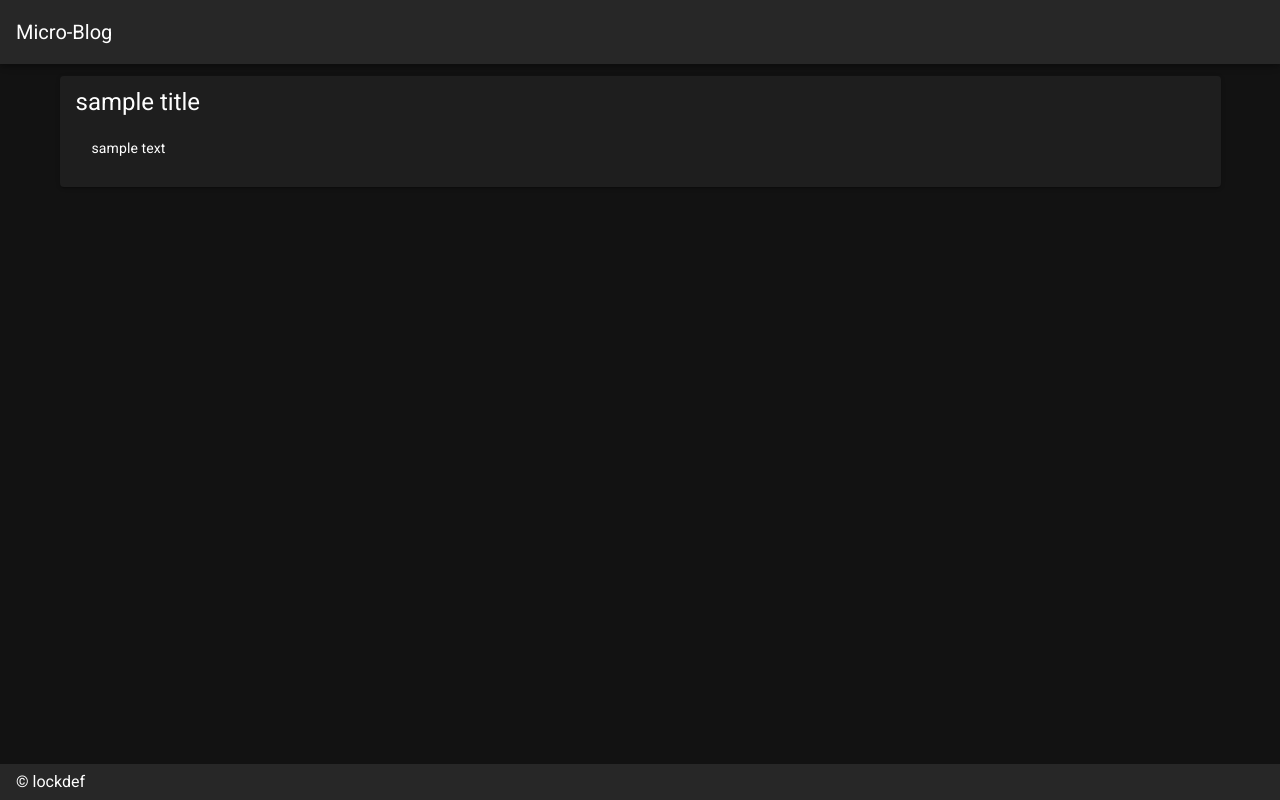
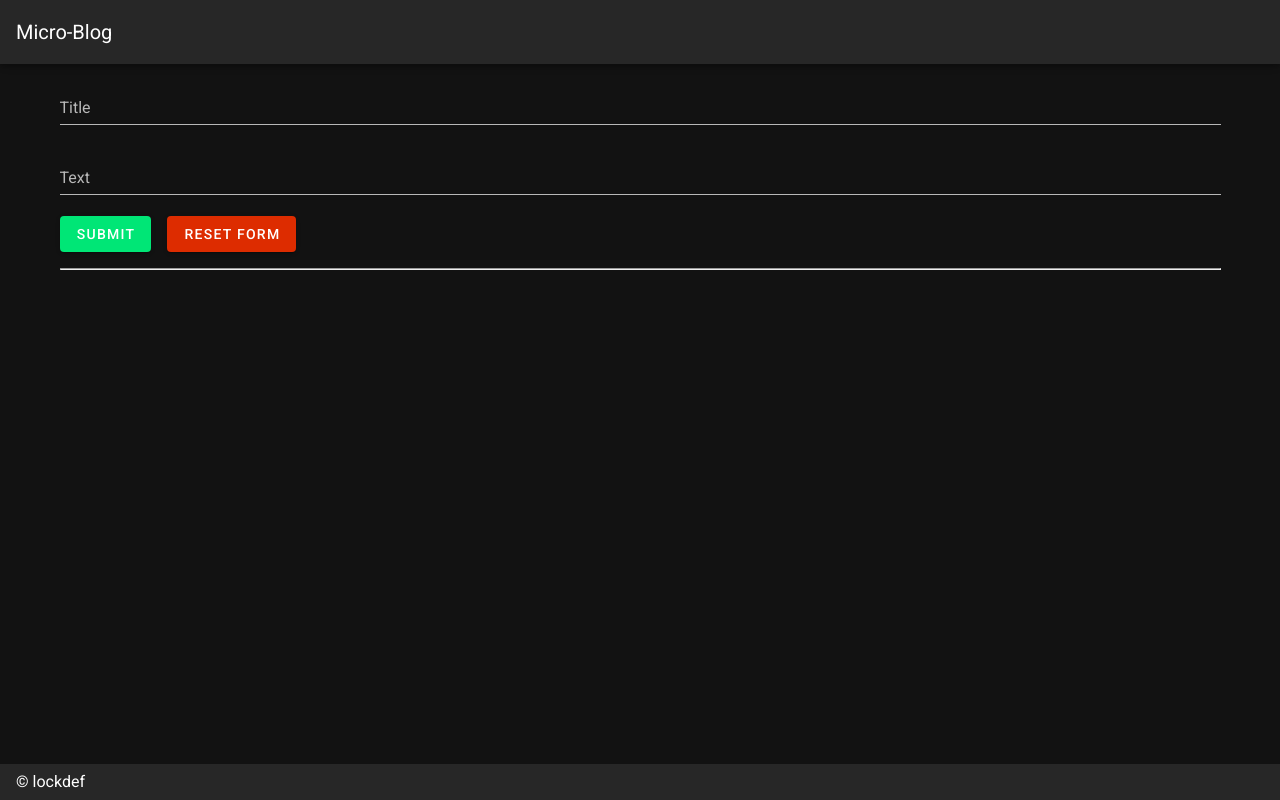
Before and after one commit to lockdef/nuxt-micro-blog, a Nuxt app: page / in a window 1280 px wide. Built offline with nearby package versions, Linux system fonts and the light colour scheme.

Commit message:
フォームの追加、微調整

```diff
--- a/components/Blogpost.vue
+++ b/components/Blogpost.vue
@@ -5,63 +5,53 @@
     :lazy-validation="lazy"
   >
     <v-text-field
-      v-model="name"
-      :counter="10"
-      :rules="nameRules"
-      label="Name"
+      v-model="title"
+      label="Title"
       required
     />
 
     <v-text-field
-      v-model="email"
-      :rules="emailRules"
-      label="E-mail"
-      required
-    />
-
-    <v-select
-      v-model="select"
-      :items="items"
-      :rules="[v => !!v || 'Item is required']"
-      label="Item"
-      required
-    />
-
-    <v-checkbox
-      v-model="checkbox"
-      :rules="[v => !!v || 'You must agree to continue!']"
-      label="Do you agree?"
+      v-model="text"
+      label="Text"
       required
     />
 
     <v-btn
-      :disabled="!valid"
       color="success"
       class="mr-4"
-      @click="validate"
+      @click="sendData"
     >
-      Validate
+      Submit
     </v-btn>
 
     <v-btn
       color="error"
       class="mr-4"
-      @click="reset"
+      @click="resetData"
     >
       Reset Form
-    </v-btn>
-
-    <v-btn
-      color="warning"
-      @click="resetValidation"
-    >
-      Reset Validation
     </v-btn>
   </v-form>
 </template>
 
 <script>
 export default {
-  name: 'Blogpost'
+  name: 'Blogpost',
+  data () {
+    return {
+      title: '',
+      text: ''
+    }
+  },
+  methods: {
+    sendData () {
+      this.$emit('catchData', this.title, this.text)
+    },
+    resetData () {
+      this.title = ''
+      this.text = ''
+    }
+  }
+
 }
 </script>
--- a/pages/index.vue
+++ b/pages/index.vue
@@ -1,13 +1,38 @@
 <template>
-  <blogCard title="sample title" text="sample text" />
+  <div>
+    <Blogpost
+      class="mb-4"
+      @catchData="getData"
+    />
+    <hr class="my-4">
+    <div v-for="data in blogdata" :key="data">
+      <Blogcard
+        :title="data.title"
+        :text="data.text"
+      />
+      <hr class="my-4">
+    </div>
+  </div>
 </template>
 
 <script>
-import blogCard from '@/components/blogCard'
+import Blogcard from '@/components/Blogcard'
+import Blogpost from '@/components/Blogpost'
 
 export default {
   components: {
-    blogCard
+    Blogcard,
+    Blogpost
+  },
+  data () {
+    return {
+      blogdata: []
+    }
+  },
+  methods: {
+    getData (title, text) {
+      this.blogdata.push({ title, text })
+    }
   }
 }
 </script>
```
